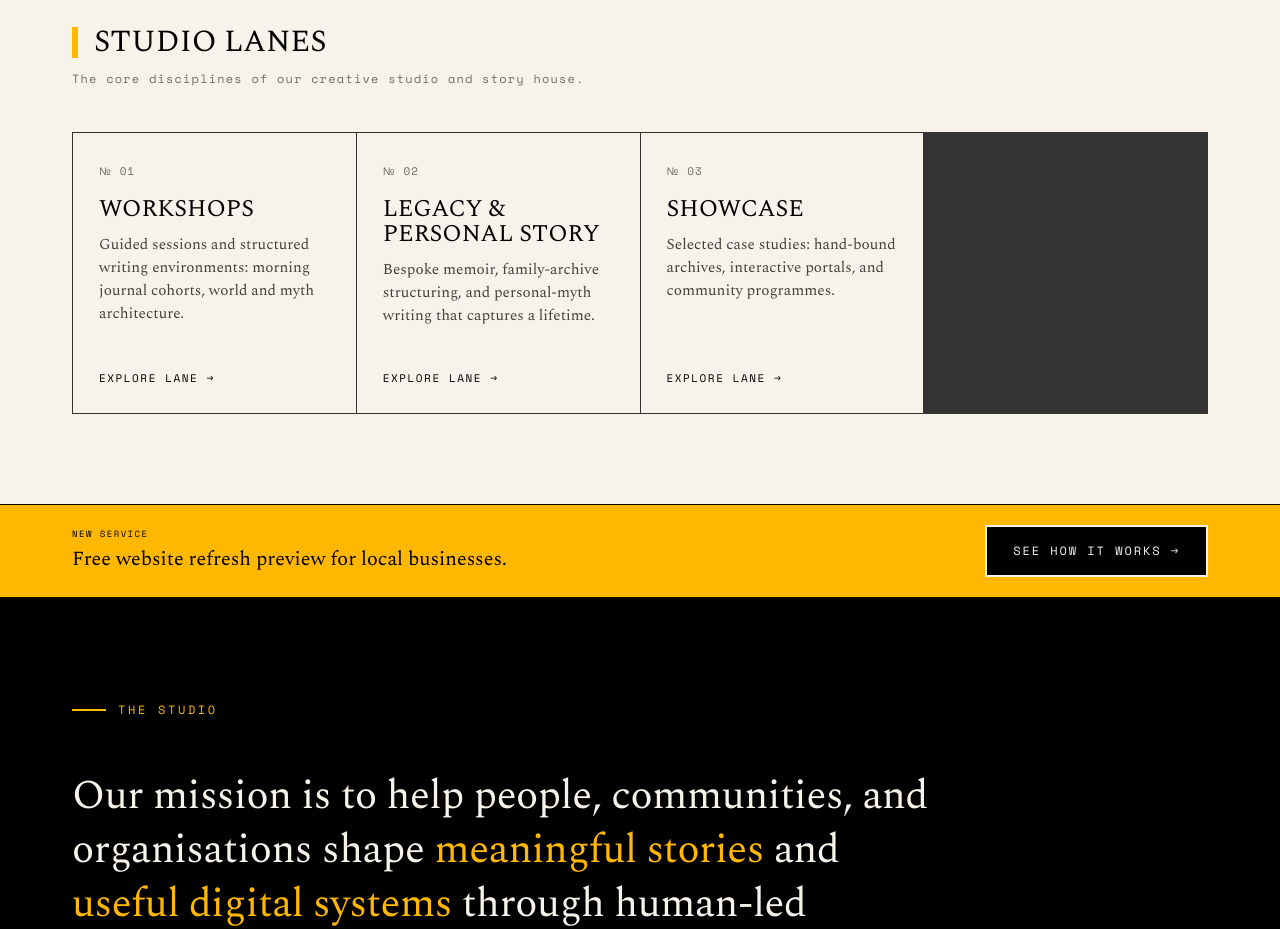
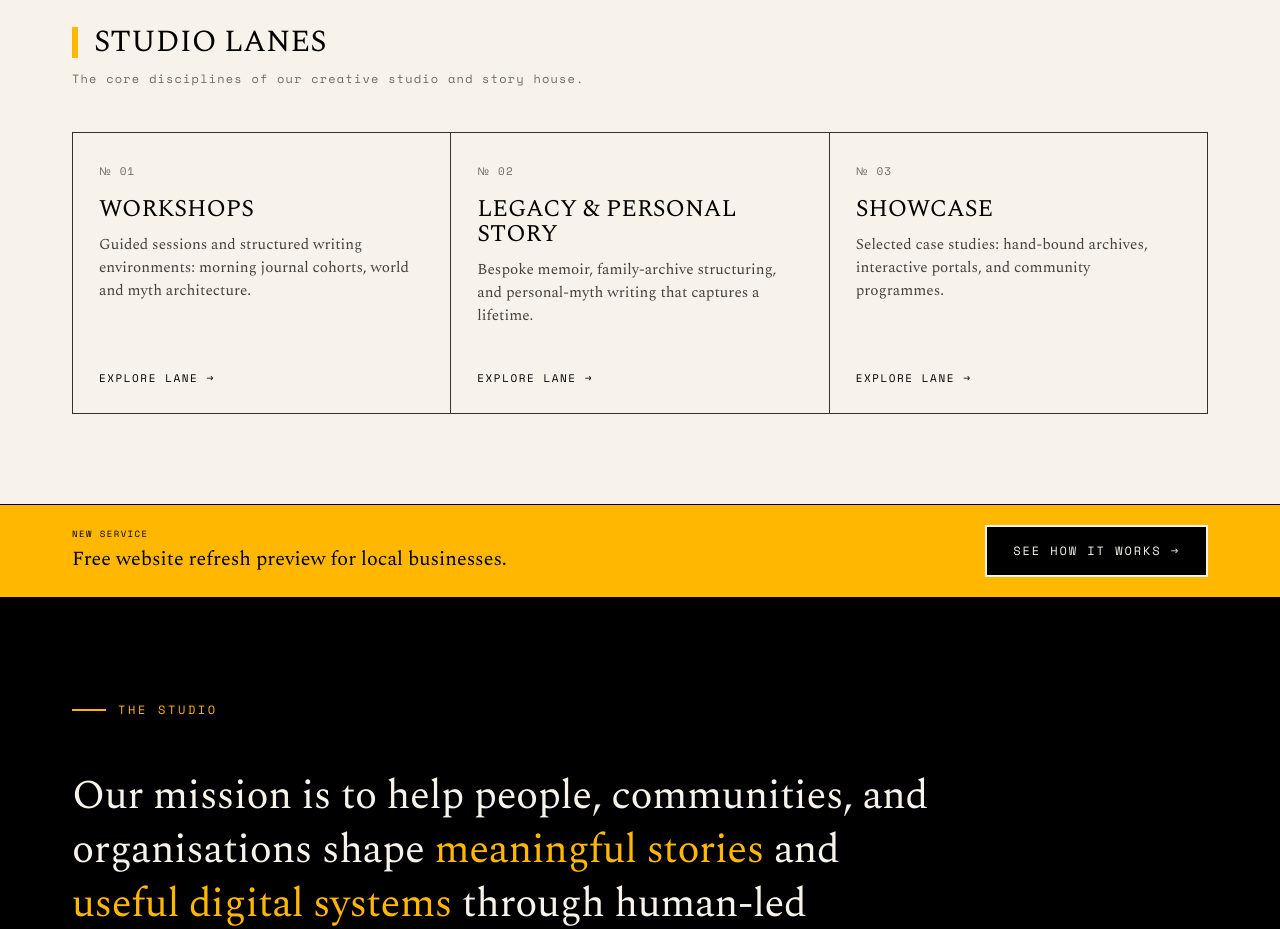
Before and after one commit to kza-hps/herosjourneycreative, a Next.js app: page / in a window 1280 px wide. Shown: the part 920-1849 px from the top of the page. Built offline with nearby package versions, Linux system fonts and the light colour scheme.

Commit message:
Fix Studio Lanes grid after Journal removal

```diff
--- a/app/page.tsx
+++ b/app/page.tsx
@@ -30,7 +30,7 @@ export default function Home() {
           />
           {/* Hairline grid: 1px charcoal gutters + outer border */}
           <div
-            className="grid grid-cols-4 max-[880px]:grid-cols-2"
+            className="grid grid-cols-3 max-[880px]:grid-cols-1"
             style={{
               gap: "1px",
               background: "var(--hjc-charcoal)",
```
